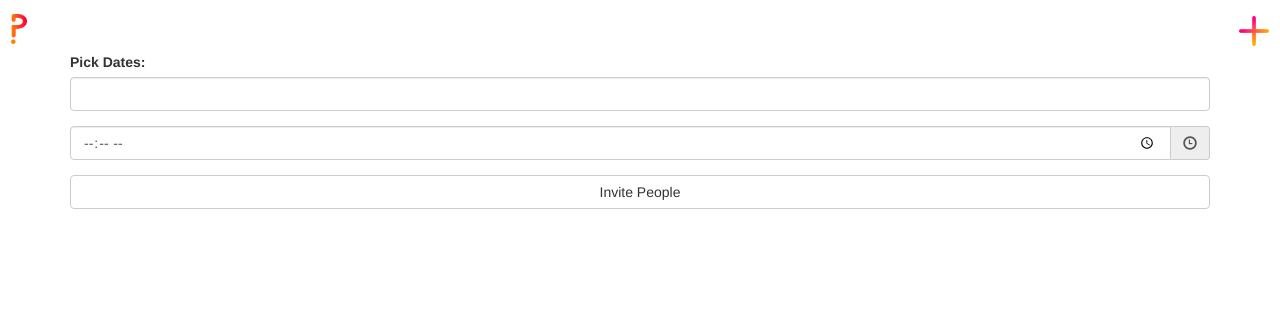
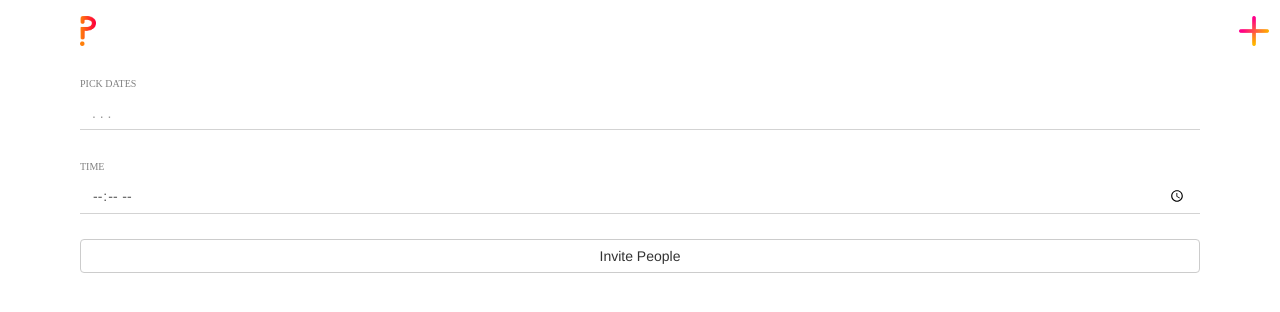
Before and after one commit to syked1/Polly_app, a Flask app: template pickle_app/templates/date_picker.html in a window 1280 px wide. Shown: the top 312 px of the page. Run offline with Flask 2, Linux system fonts and the light colour scheme; the template is opened without the code that fills it: values that come from a table or form of the project are taken from there, others are empty; parts of the project's set-up code (start-up, migrations or seed data) failed here and were passed over; some libraries are stand-ins or nearby versions.

Commit message:
New event date - WIP

```diff
--- /dev/null
+++ b/pickle_app/static/date_picker.css
@@ -0,0 +1,29 @@
+#datepicker-page-content{
+  padding-left: 25px;
+  padding-right: 25px;
+}
+
+#dates{
+  border: 0;
+  box-shadow: none;
+  border-bottom: 1px solid lightgray;
+  border-radius: 0;
+  -webkit-appearance: none;
+  margin-bottom: 25px;
+}
+
+#time{
+  border: 0;
+  box-shadow: none;
+  border-bottom: 1px solid lightgray;
+  border-radius: 0;
+  -webkit-appearance: none;
+  margin-bottom: 25px;
+}
+
+.date-header{
+  font-family: Avenir-Medium;
+  font-weight: lighter;
+  color: gray;
+  font-size: 10px;
+}
--- a/pickle_app/templates/date_picker.html
+++ b/pickle_app/templates/date_picker.html
@@ -5,7 +5,8 @@
 <script type="text/javascript" src="https://cdnjs.cloudflare.com/ajax/libs/bootstrap-datepicker/1.6.0/js/bootstrap-datepicker.js"></script>
 <link rel="stylesheet" href="https://cdnjs.cloudflare.com/ajax/libs/bootstrap-datepicker/1.6.0/css/bootstrap-datepicker.css" />
 
-
+<link rel="stylesheet" href="{{url_for("static", filename = "bower_components/bootstrap/dist/css/bootstrap.min.css")}}" />
+<link rel="stylesheet" href="{{url_for("static", filename = "date_picker.css")}}" />
 <link type="text/css" href="{{url_for("static", filename = "timepicker/bootstrap-timepicker/css/bootstrap-timepicker.min.css")}}" />
 <script type="text/javascript" src="{{url_for("static", filename = "timepicker/bootstrap-timepicker/js/bootstrap-timepicker.min.js")}}"></script>
 
@@ -16,19 +17,19 @@
 {%block content%}
 
 
-<div class = "container">
+<div class = "container" id="datepicker-page-content">
 	<form action="" method="post">
 		{{ form.hidden_tag() }}
 		<div class="form-group">
-			<label for="date">Pick Dates:</label>
-			<input class = "form-control datepicker" id="dates" name = "dates" type="text"/>
+			<label for="date" class="date-header">PICK DATES</label>
+			<input class = "form-control datepicker" id="dates" name = "dates" type="text" placeholder=". . ."/>
 		</div>
-		<div class = "form-group">
-			<div class="input-group bootstrap-timepicker timepicker">
-				<input id="timepicker1" name = "time" type="time" class="form-control input-small timepick">
-				<span class="input-group-addon"><i class="glyphicon glyphicon-time"></i></span>
-			</div>
+
+		<div class="form-group">
+			<label for="time" class="date-header">TIME</label>
+					<input id="time" type="time" class="form-control timepick">
 		</div>
+
 		<div class="form-group">
 			{{ form.submit (class ="btn btn-default btn-block")}}
 		</div>
--- a/pickle_app/templates/new_event_date.html
+++ b/pickle_app/templates/new_event_date.html
@@ -1,4 +1,5 @@
 <!-- extend base layout -->
+
 {% extends "base_test.html" %}
 
 {%block content%}
```
Also changed, not shown: pickle_app/static/new_event_date.css (added, +11 -0 lines).
